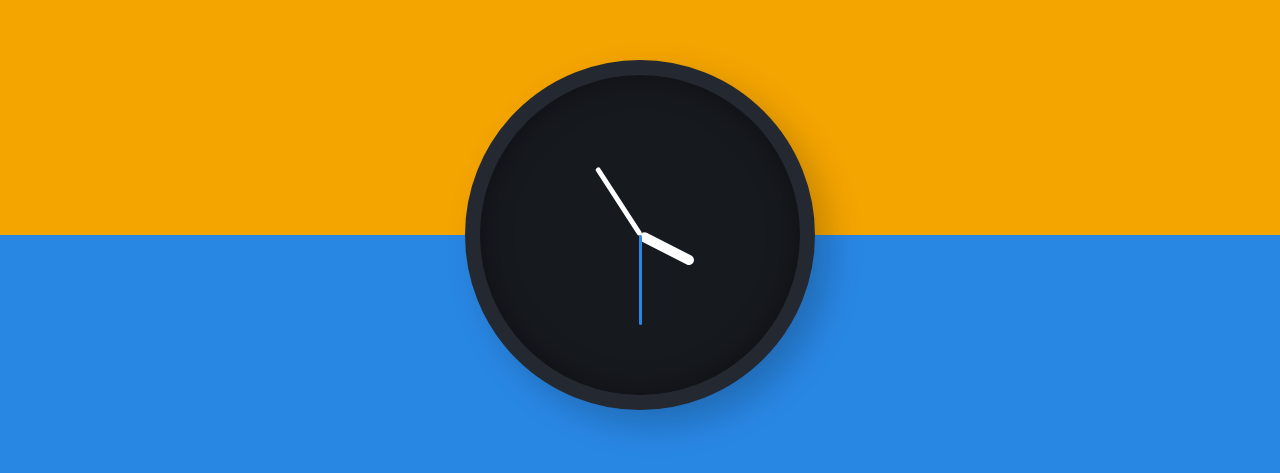
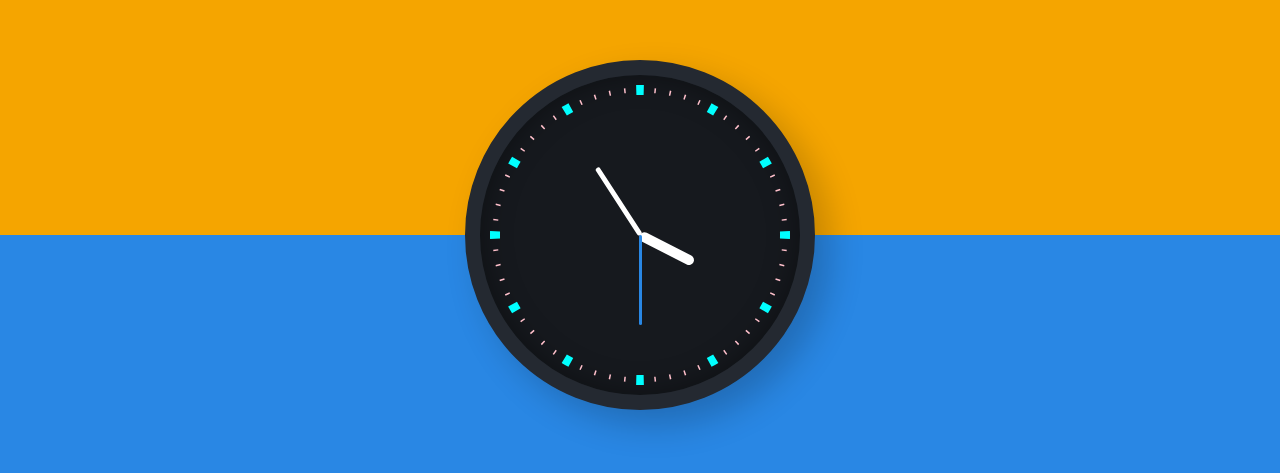
Before and after one commit to nujonakat1/CSS-modules, a plain HTML site: page analog-clock/index.html in a window 1280 px wide. Shown: the part 165-638 px from the top of the page. Drawn offline with Linux system fonts and the light colour scheme.

Commit message:
second commit

```diff
--- a/analog-clock/index.html
+++ b/analog-clock/index.html
@@ -13,6 +13,12 @@
             <div class="minute hand" id="minute"></div>
             <div class="seconds hand" id="seconds"></div>
             <!-- <img class="clockimg" src="img/ieben-tokei-300px.png" alt="clock"> -->
+            <svg class="clockface" width="300" height="300" viewBox="-150 -150 300 300">
+                <circle cx="0" cy="0" r="145" fill="transparent" stroke="pink" stroke-width="5" pathlength="60"
+                stroke-dasharray="0.1 0.9" stroke-dashoffset="0.05"></circle>
+                <circle cx="0" cy="0" r="145" fill="transparent" stroke="aqua" stroke-width="10" pathlength="12"
+                stroke-dasharray="0.1 0.9" stroke-dashoffset="0.05"></circle>
+            </svg>
         </div>
         <!-- Script -->
         <script src="script.js"></script>
--- a/analog-clock/style.css
+++ b/analog-clock/style.css
@@ -25,7 +25,7 @@ body {
     box-shadow: 15px 15px 35px rgba(0,0,0,0.2),
     inset 0 0 30px rgba(0,0,0,0.4);
 }
-.clockimg{
+svg{
     margin: 10px;
     position: relative;
 }
```
